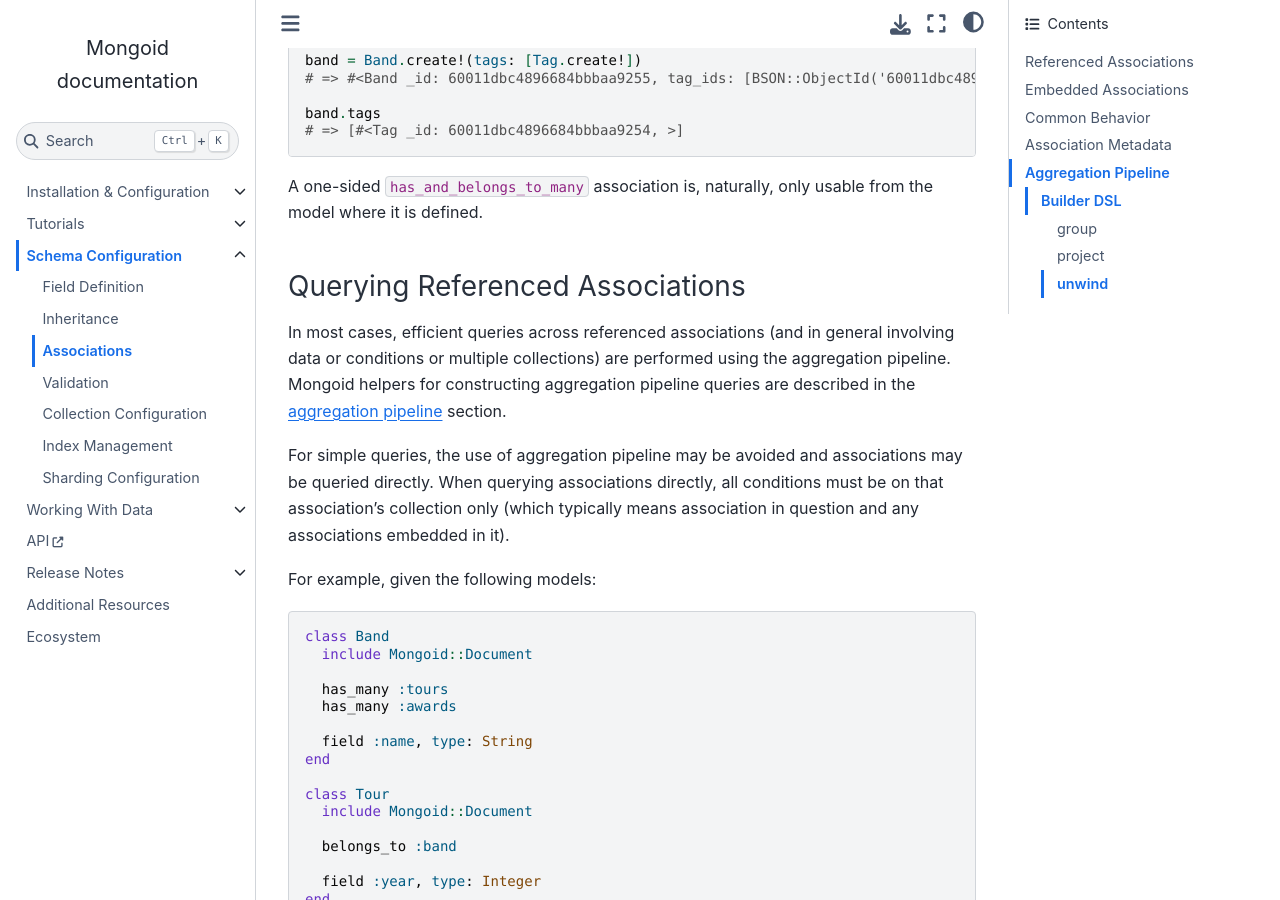
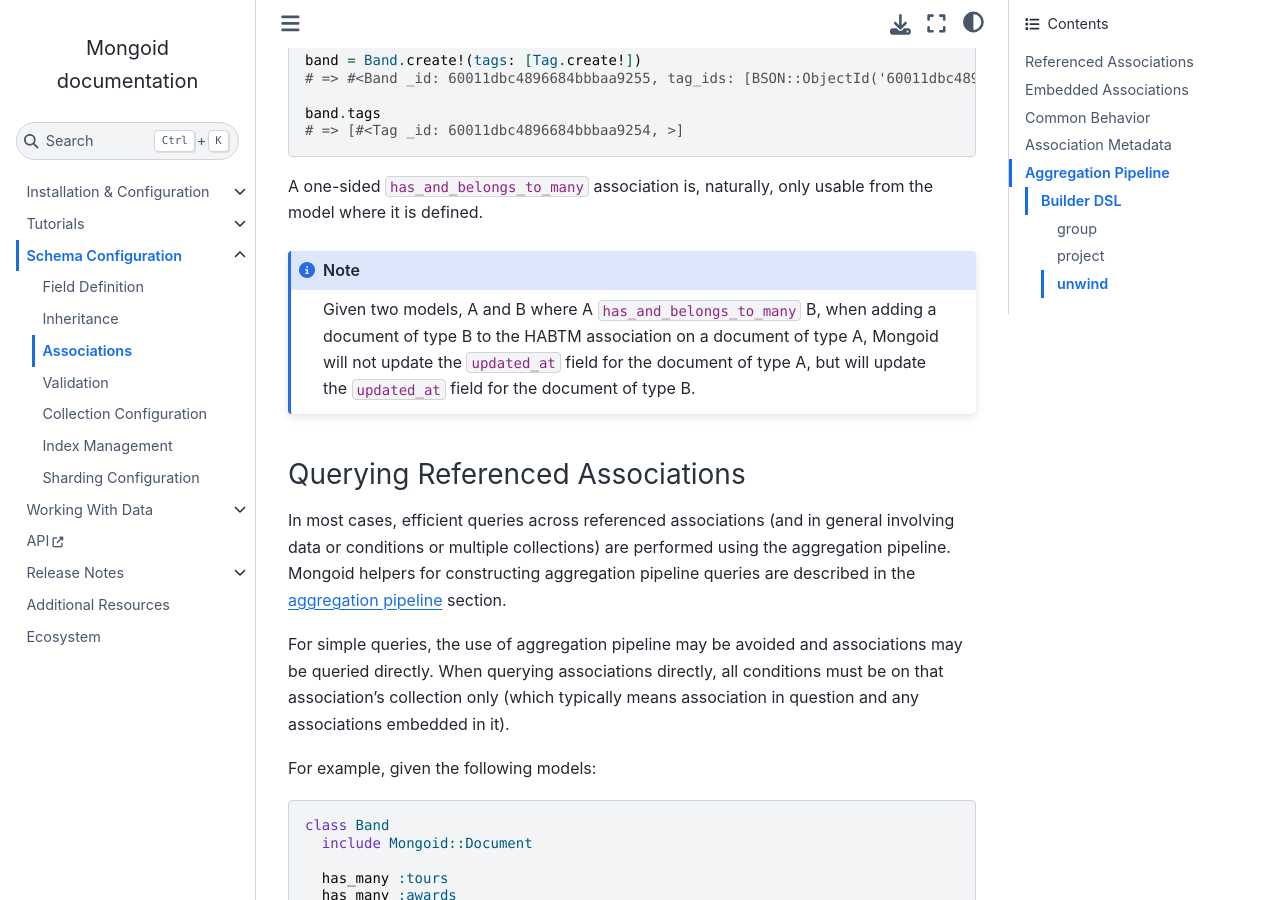
Before and after one commit to i80and/docs-mongoid, a Sphinx documentation site: the page built from docs/reference/associations.txt, in a window 1280 px wide and 900 px high, scrolled down 6780 px. Built offline with Sphinx 7.4.7 and the Sphinx Book theme 1.1.4, drawn with Linux system fonts in a browser that asks for light colours; cross-references to code outside the pages are shown as plain code.

Commit message:
MONGOID-4953 Update the updated_at field when updating a HABTM association (#5219)
* MONGOID-4953 dont update updated_at when modifying _ids field

* MONGOID-4953 update HABTM foreign key on update

* MONGOID-4953 add timestamp tests to document the behavior as described in the PR description

* MONGOID-4953 remove comments

* MONGOID-4953 fix failures

* MONGOID-4953 add a note in documentation

* MONGOID-4953 add timestamp tests after reload

* MONGOID-4953 remove code that updates updated_at

* Update docs and add pending

* MONGOID-4953 add pending

```diff
--- a/docs/reference/associations.txt
+++ b/docs/reference/associations.txt
@@ -323,6 +323,12 @@ the ids only in one document using the ``inverse_of: nil`` option:
 A one-sided ``has_and_belongs_to_many`` association is, naturally, only
 usable from the model where it is defined.
 
+.. note::
+
+  Given two models, A and B where A ``has_and_belongs_to_many`` B,
+  when adding a document of type B to the HABTM association on a document of
+  type A, Mongoid will not update the ``updated_at`` field for the document of
+  type A, but will update the ``updated_at`` field for the document of type B.
 
 Querying Referenced Associations
 --------------------------------
```
